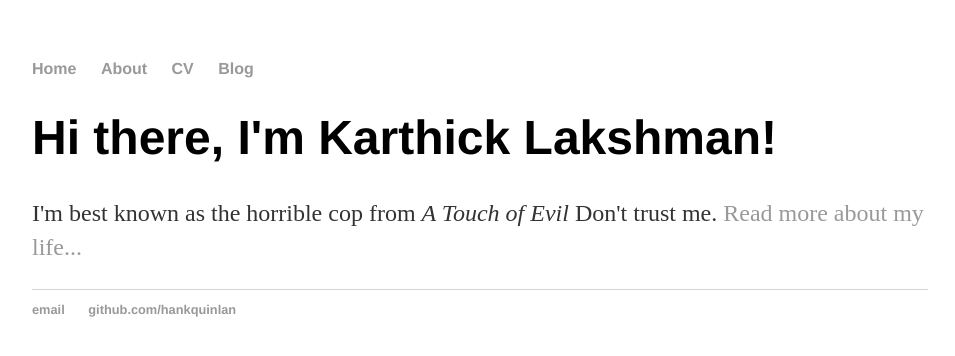
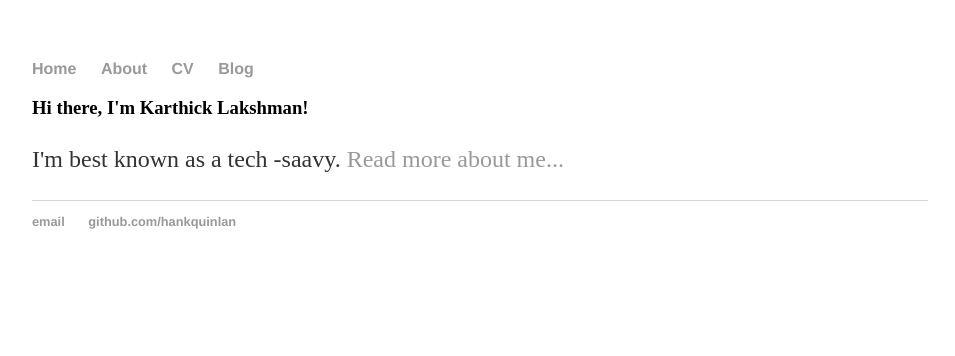
Before and after one commit to itskarthicklakshmanan/karthicklaksman.github.io, a Jekyll site: the page built from index.html, in a window 1280 px wide. Shown: the top 356 px of the page, without its empty margins (160-1115 px from the left). Built offline with Jekyll 4.4.1, drawn with Linux system fonts in a browser that asks for light colours.

Commit message:
Update index.html

```diff
--- a/index.html
+++ b/index.html
@@ -3,6 +3,6 @@ layout: default
 title: karthick lakshman's page
 ---
 <div class="blurb">
-	<h1>Hi there, I'm Karthick Lakshman!</h1>
-	<p>I'm best known as the horrible cop from <em>A Touch of Evil</em> Don't trust me. <a href="/about">Read more about my life...</a></p>
+	<h3>Hi there, I'm Karthick Lakshman!</h3>
+	<p>I'm best known as a tech -saavy. <a href="/about">Read more about me...</a></p>
 </div><!-- /.blurb -->
```
